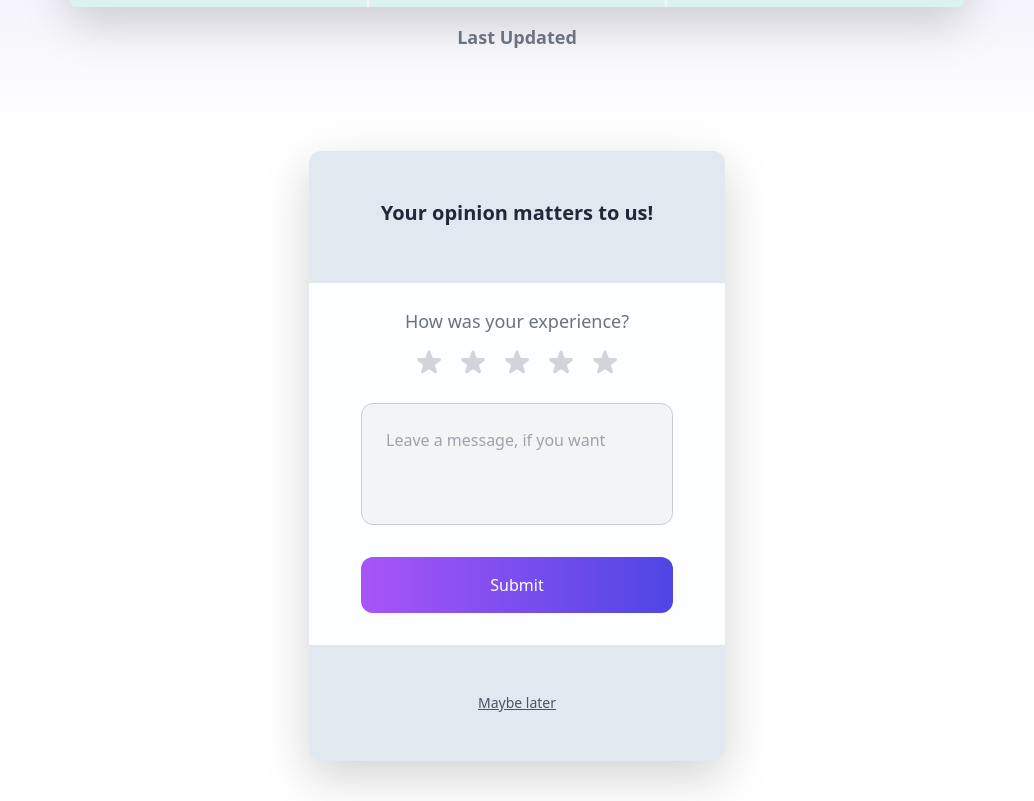
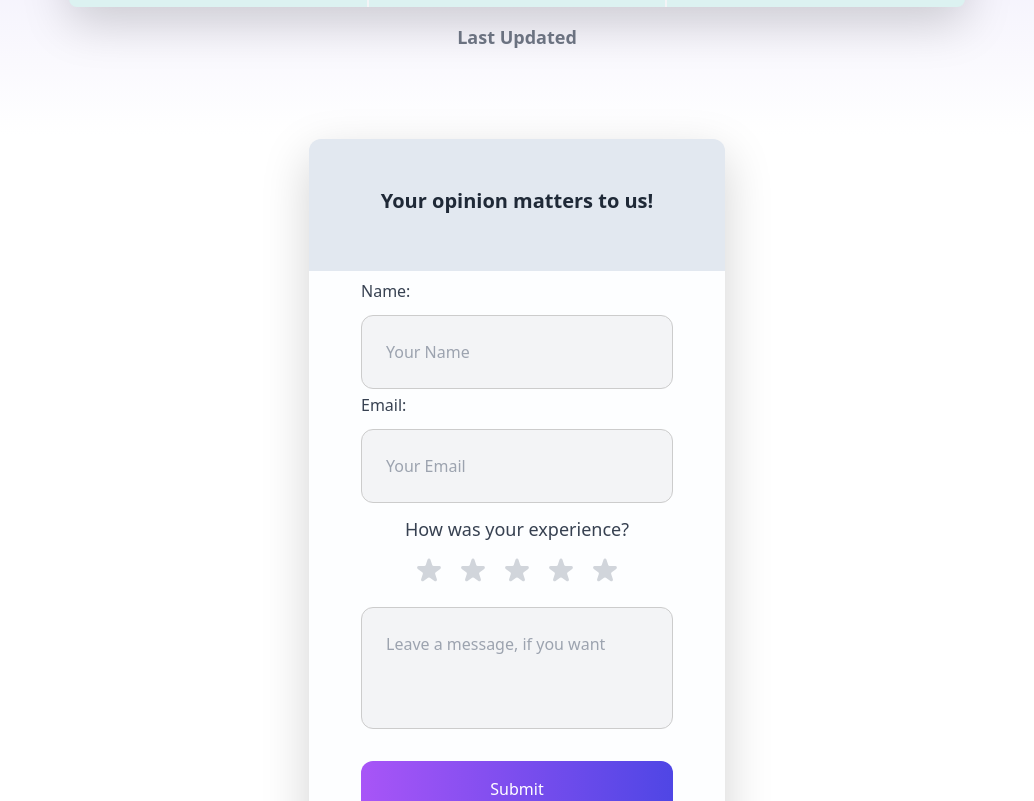
Before and after one commit to JheNaeumi/portfolio-userfeedback, a React (Vite) app in the folder frontend/portfolio-frontend/: page / in a window 1280 px wide. Shown: the part 1859-2660 px from the top of the page, without its empty margins (123-1157 px from the left). Built offline with nearby package versions, Linux system fonts and the light colour scheme; no server answers.

Commit message:
update userfeedback style

```diff
--- a/frontend/portfolio-frontend/src/components/UserfeedbackComponent.jsx
+++ b/frontend/portfolio-frontend/src/components/UserfeedbackComponent.jsx
@@ -46,21 +46,21 @@ const UserFeedbackComponent = () => {
   };
 
   // Function to render star icons for rating
-  const renderStars = () => {
-    const stars = [];
-    for (let i = 1; i <= 5; i++) {
-      stars.push(
-        <span
-          key={i}
-          className={`star ${i <= rating ? 'selected' : ''}`}
-          onClick={() => handleRating(i)}
-        >
-          ★
-        </span>
-      );
-    }
-    return stars;
-  };
+  // const renderStars = () => {
+  //   const stars = [];
+  //   for (let i = 1; i <= 5; i++) {
+  //     stars.push(
+  //       <span
+  //         key={i}
+  //         className={`star ${i <= rating ? 'selected' : ''}`}
+  //         onClick={() => handleRating(i)}
+  //       >
+  //         ★
+  //       </span>
+  //     );
+  //   }
+  //   return stars;
+  // };
 
   const validateEmail = (email) => {
     // Basic email validation regex
@@ -121,14 +121,34 @@ const UserFeedbackComponent = () => {
   //   </div>
   // </div>
   <>
-    <div class="max-w-md py-3 px-3 sm:mx-auto">
+    <div class="max-w-md py-1 px-3 sm:mx-auto">
       <div class="flex flex-col rounded-xl bg-slate-200 shadow-lg">
         <div class="px-12 py-5">
-          <h2 class="whitespace-nowrap text-center font-semibold text-gray-800 sm:text-xl">Your opinion matters to us!</h2>
+          <h2 class=" text-center font-semibold text-gray-800 sm:text-xl">Your opinion matters to us!</h2>
         </div>
         <div class="flex w-full flex-col items-center bg-[#fdfeff]">
-          <div class="flex flex-col items-center space-y-3 py-6">
-            <span class="text-lg font-medium text-gray-500">How was your experience?</span>
+          <div class="flex flex-col items-center space-y-3 py-1">
+            <div class="flex w-3/4 flex-col">
+              <div className='items-center'>
+                <label htmlFor="name" className='text-gray-700 font-medium py-1'>Name:</label>
+                <input className='resize-none rounded-xl bg-gray-100 p-4 text-gray-500 outline-none focus:ring'
+                  type="text"
+                  id="name"
+                  value={name}
+                  onChange={(e) => setName(e.target.value)}
+                  placeholder="Your Name"
+                />
+                <label htmlFor="email" className='text-gray-700 font-medium py-1'>Email:</label>
+                <input className='resize-none rounded-xl bg-gray-100 p-4 text-gray-500 outline-none focus:ring'
+                  type="email"
+                  id="email"
+                  value={email}
+                  onChange={(e) => setEmail(e.target.value)}
+                  placeholder="Your Email"
+                />
+              </div>
+            </div>
+            <span class="text-lg font-medium text-gray-700">How was your experience?</span>
               <div className="flex space-x-3">
                 {[1, 2, 3, 4, 5].map((value) => (
                   <svg
@@ -146,13 +166,16 @@ const UserFeedbackComponent = () => {
         ))}
               </div>
           </div>
-          <div class="flex w-3/4 flex-col">
-            <textarea rows="3" class="resize-none rounded-xl bg-gray-100 p-4 text-gray-500 outline-none focus:ring" placeholder="Leave a message, if you want"></textarea>
-            <button class="my-8 rounded-xl bg-gradient-to-r from-purple-500 to-indigo-600 py-3 text-base text-white">Submit</button>
+          <div class="flex w-3/4 flex-col pt-3">
+            <textarea rows="3" class="resize-none rounded-xl bg-gray-100 p-4 text-gray-500 outline-none focus:ring" value={comments}
+             onChange={(e) => setFeedback(e.target.value)} placeholder="Leave a message, if you want"></textarea>
+            <button class="my-8 rounded-xl bg-gradient-to-r from-purple-500 to-indigo-600 py-3 text-base text-white" onClick={submitFeedback}>Submit</button>
+            {showAlert && (
+              <div className="alert">
+                Please fill out all fields and provide a valid email.
+              </div>
+            )}
           </div>
-        </div>
-        <div class="flex items-center justify-center py-5">
-          <a href="#" class="text-sm text-gray-600">Maybe later</a>
         </div>
       </div>
     </div>
```
